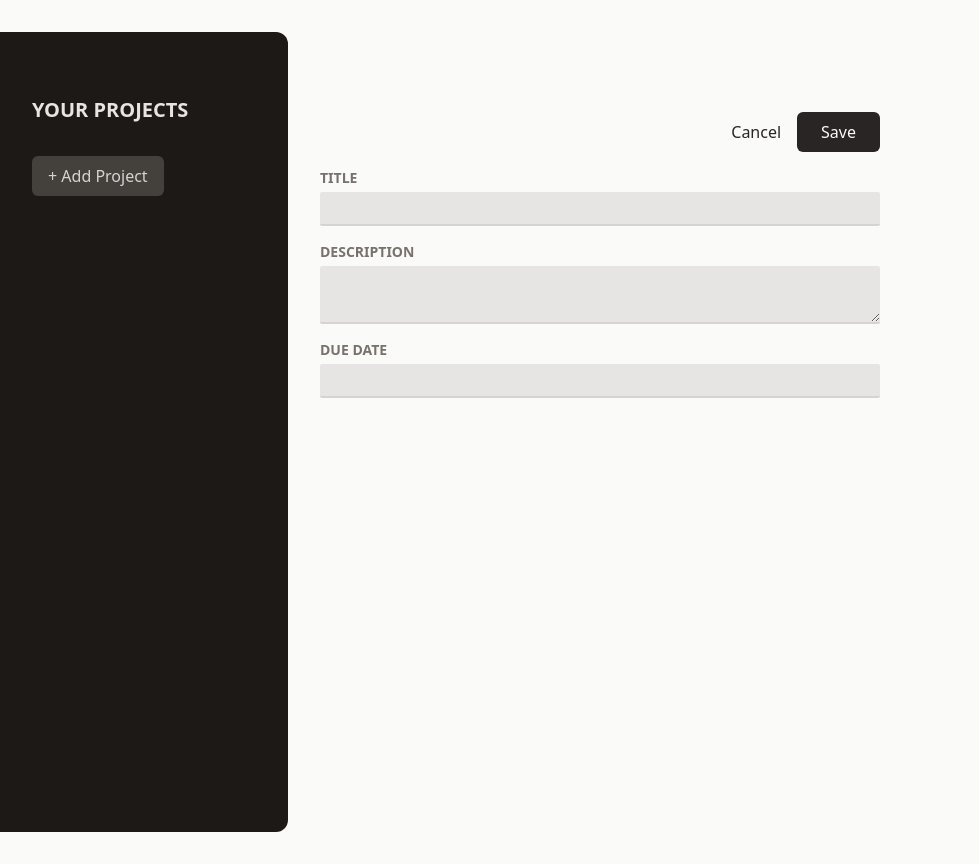
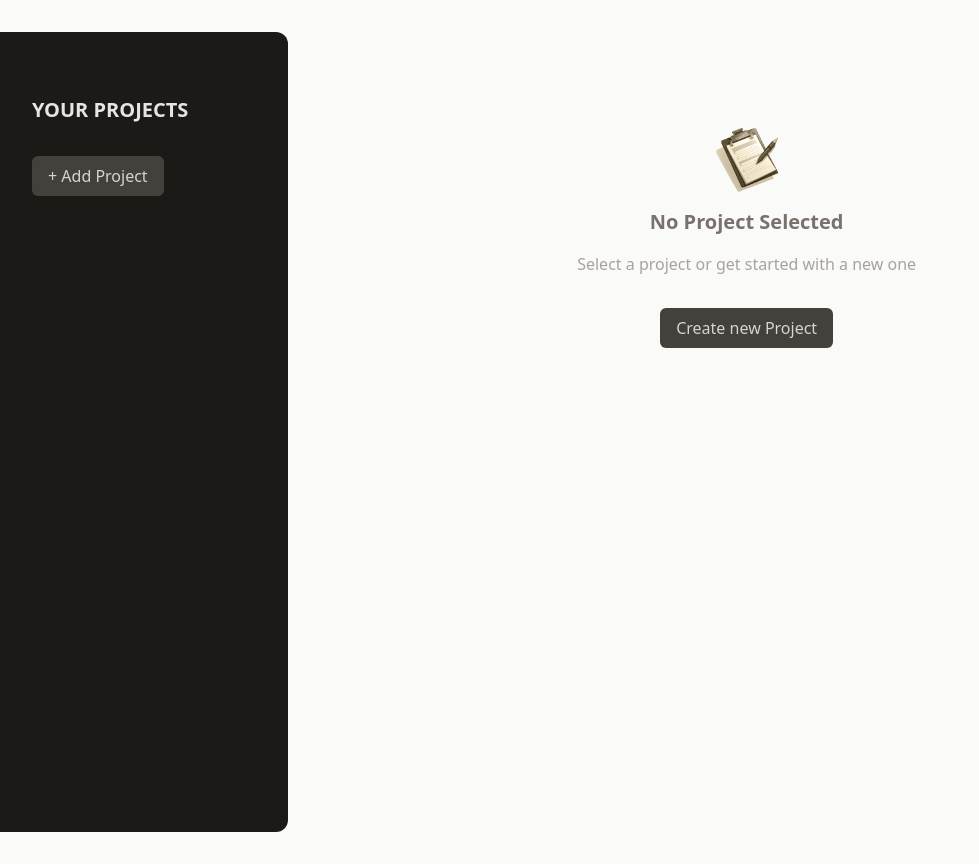
Before and after one commit to korca0220/udemy_react_basic, a React (Vite) app in the folder 09-practice-project/: page / in a window 1280 px wide. Shown: the whole page, without its empty margins (0-979 px from the left). Built offline with nearby package versions, Linux system fonts and the light colour scheme.

Commit message:
add new project function

```diff
--- a/09-practice-project/src/App.jsx
+++ b/09-practice-project/src/App.jsx
@@ -1,11 +1,33 @@
+import { useState } from "react";
 import NewProject from "./components/NewProject";
+import NoProjectSelected from "./components/NoProjectSelected";
 import ProjectSidebar from "./components/ProjectSidebar";
 
 function App() {
+  const [projectsState, setProjectsState] = useState({
+    selectedProjectId: undefined,
+    projects: [],
+  });
+
+  function handleStartAddProject() {
+    setProjectsState((prevState) => ({
+      ...prevState,
+      selectedProjectId: null,
+    }));
+  }
+
+  let content;
+
+  if (projectsState.selectedProjectId === null) {
+    content = <NewProject />;
+  } else if (projectsState.selectedProjectId === undefined) {
+    content = <NoProjectSelected onStartAddProject={handleStartAddProject} />;
+  }
+
   return (
     <main className="h-screen my-8 flex gap-8">
-      <ProjectSidebar />
-      <NewProject />
+      <ProjectSidebar onStartAddProject={handleStartAddProject} />
+      {content}
     </main>
   );
 }
--- /dev/null
+++ b/09-practice-project/src/components/Button.jsx
@@ -0,0 +1,10 @@
+export default function Button({ children, ...props }) {
+  return (
+    <button
+      className="px-4 py-2 text-xs md:text-base rounded-md bg-stone-700 text-stone-300 hover:bg-stone-600 hover:text-stone-100"
+      {...props}
+    >
+      {children}
+    </button>
+  );
+}
--- /dev/null
+++ b/09-practice-project/src/components/NoProjectSelected.jsx
@@ -0,0 +1,23 @@
+import noProjectImage from "../assets/no-projects.png";
+import Button from "./Button";
+
+export default function NoProjectSelected({ onStartAddProject }) {
+  return (
+    <div className="mt-24 text-center w-2/3">
+      <img
+        src={noProjectImage}
+        alt="An empty task list"
+        className="w-16 h-16 object-contain mx-auto"
+      />
+      <h2 className="text-xl font-bold text-stone-500 my-4">
+        No Project Selected
+      </h2>
+      <p className="text-stone-400 mb-4">
+        Select a project or get started with a new one
+      </p>
+      <p className="mt-8" onClick={onStartAddProject}>
+        <Button>Create new Project</Button>
+      </p>
+    </div>
+  );
+}
--- a/09-practice-project/src/components/ProjectSidebar.jsx
+++ b/09-practice-project/src/components/ProjectSidebar.jsx
@@ -1,13 +1,13 @@
-export default function ProjectSidebar() {
+import Button from "./Button";
+
+export default function ProjectSidebar({ onStartAddProject }) {
   return (
     <aside className="w-1/3 px-8 py-16 bg-stone-900 text-stone-50 md:w-72 rounded-r-xl">
       <h2 className="mb-8 font-bold uppercase md:text-xl text-stone-200">
         Your Projects
       </h2>
       <div>
-        <button className="px-4 py-2 text-xs md:text-base rounded-md bg-stone-700 text-stone-300 hover:bg-stone-600 hover:text-stone-100">
-          + Add Project
-        </button>
+        <Button onClick={onStartAddProject}>+ Add Project</Button>
       </div>
       <ul></ul>
     </aside>
```
